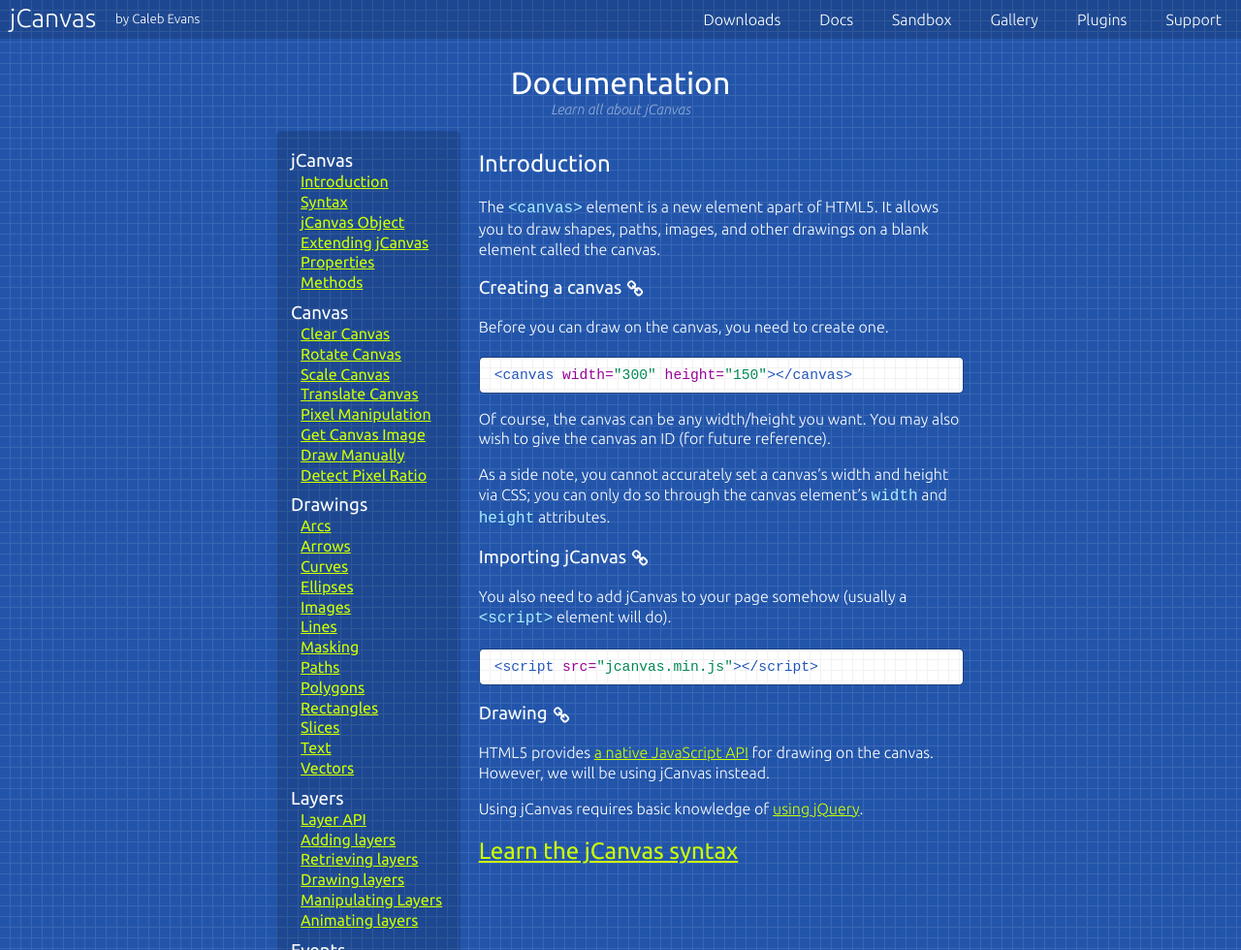
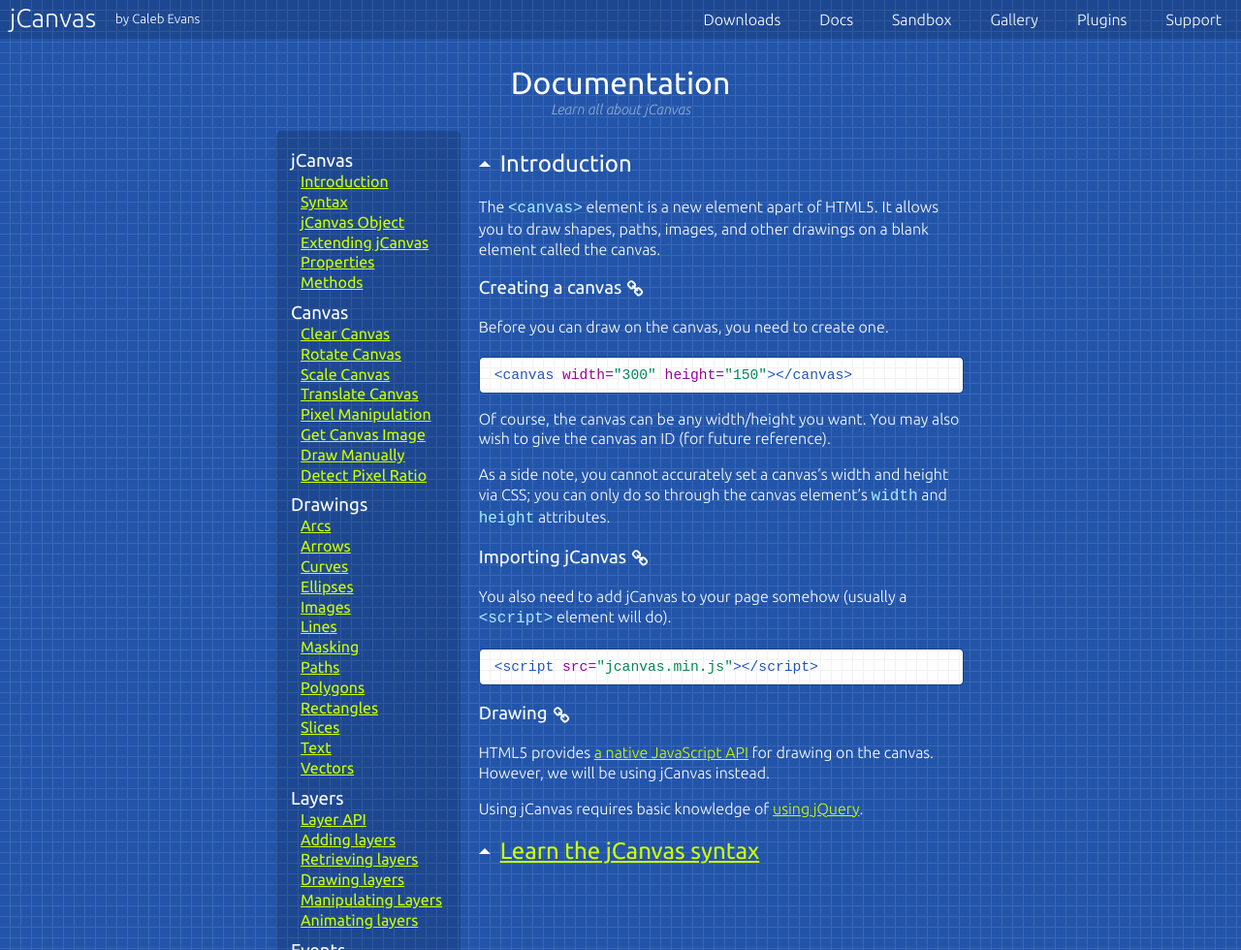
Before and after one commit to caleb531/jcanvas-website, a Jekyll site: the page built from _core_docs/introduction.md, in a window 1280 px wide. Shown: the top 980 px of the page at 97% size. Built offline with Jekyll 4.4.1, drawn with Linux system fonts in a browser that asks for light colours; some web fonts are replaced; a script that is not in the unit is left out; comment, search, counter and statistics services are not loaded.

Commit message:
Add doc section table of contents menu

```diff
--- a/_sass/_docs.scss
+++ b/_sass/_docs.scss
@@ -81,16 +81,17 @@
 }
 
 // Section's menu of subsections
-h2.menu {
+#docs-section > h2 {
   position: relative;
-  padding-left: 20px;
+  padding-left: 10px;
   &:hover {
     text-decoration: underline;
     cursor: pointer;
   }
   $arrow-top: -5px;
   $arrow-height: 6px;
-  .arrow {
+  &:before {
+    content: '';
     display: inline-block;
     position: relative;
     top: $arrow-top;
@@ -102,34 +103,40 @@
     border-bottom-color: #fff;
   }
   &.open {
-    .arrow {
+    &:before {
       top: $arrow-top + $arrow-height;
       border-color: transparent;
       border-top-color: #fff;
     }
   }
 }
-#subsections {
-  display: none;
+#docs-section-subsections {
+  $transition-duration: 250ms;
+  opacity: 0;
   min-width: 120px;
   position: absolute;
   top: 100%;
   left: 0;
-  z-index: 1;
+  z-index: -1;
+  margin: 0;
   padding: 10px 15px;
-  background-color: #333;
-  background-color: rgba(#000, 0.8);
+  list-style-type: none;
+  background-color: rgba(#038, 0.9);
   font-size: 10pt;
-  ul {
-    margin: 0;
-    padding: 0;
-    list-style-type: none;
-  }
+  transition-duration: $transition-duration, $transition-duration, $transition-duration * 2;
+  transition-timing-function: ease-in-out;
+  transition-property: opacity, top, z-index;
   a {
     display: inline-block;
     width: 100%;
     margin: 4px 0;
     font-size: 12pt;
+  }
+  .open & {
+    opacity: 1;
+    z-index: 10;
+    transition-property: opacity;
+    transition-duration: $transition-duration;
   }
 }
 
--- a/assets/scripts/docs.js
+++ b/assets/scripts/docs.js
@@ -22,6 +22,24 @@
   $docsSections.toggleClass('open');
   $(this).toggleClass('open');
 });
+
+// Add list of subsections to the given documentation section
+$.fn.addDocsSubsectionList = function () {
+  var $section = this;
+  var $subsections = $('<ul id="docs-section-subsections" class="box">');
+  $section.find('h3').each(function () {
+    $subsections.append('<li><a href="#' + this.id + '">' + $(this).text() + '</a>');
+  });
+  $section
+  .find('h2')
+  .append($subsections)
+  .on('click', function() {
+    $(this).toggleClass('open');
+  });
+};
+
+// Add drawers to page where needed
+$docsSection.addDocsSubsectionList();
 
 // Run the given demo code on the given canvas
 function runDemo(code, $demoCanvas) {
```
